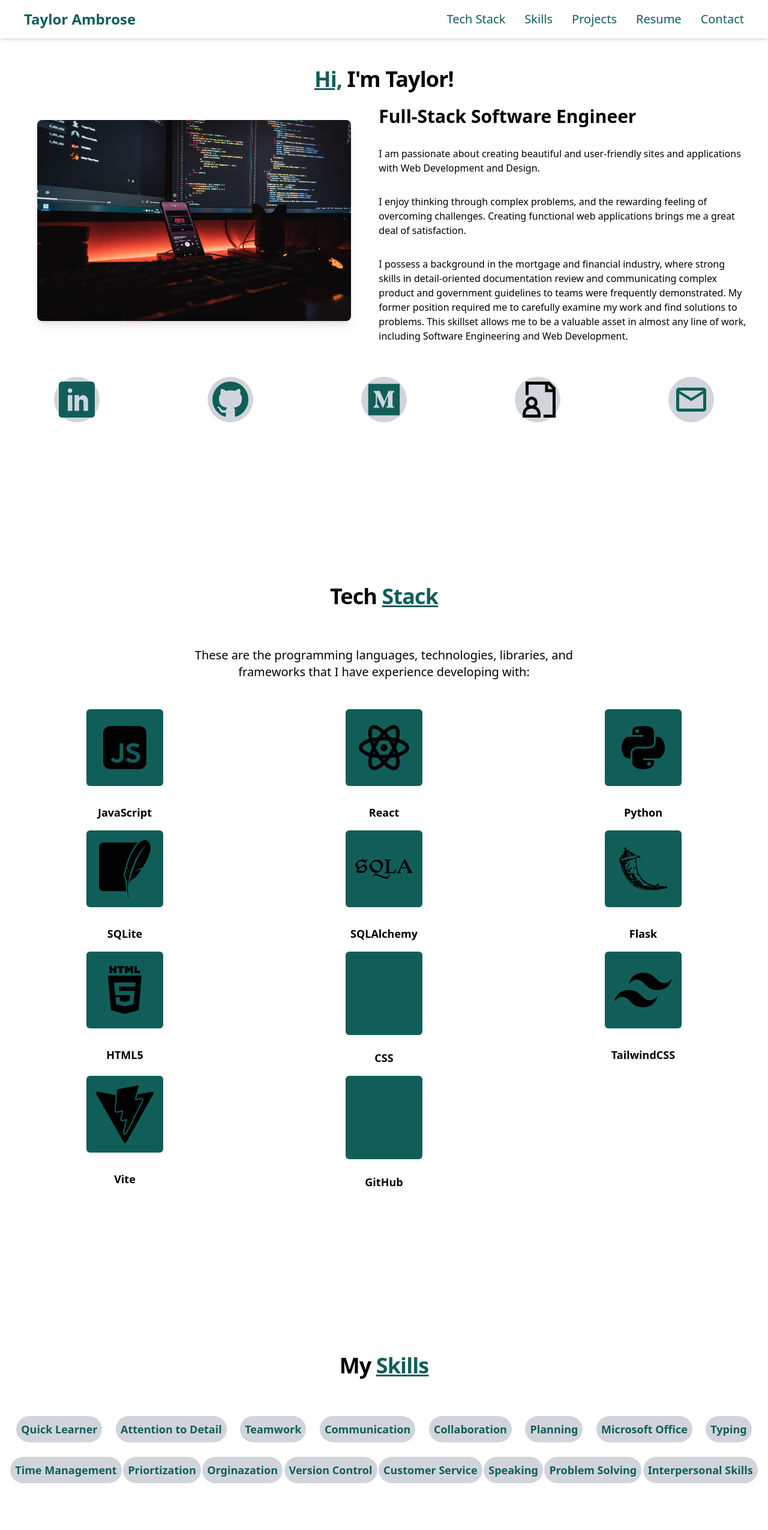
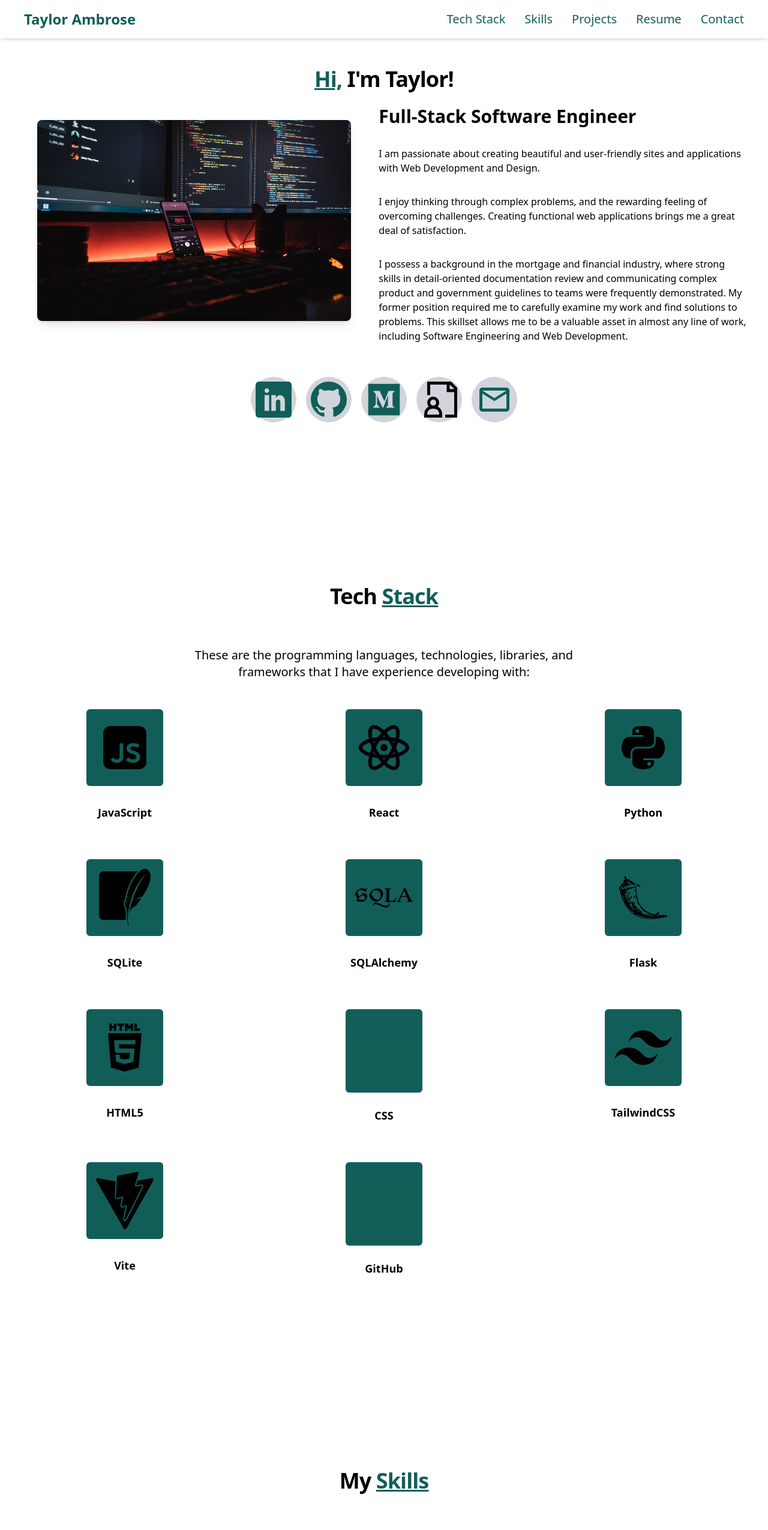
Before and after one commit to tambrose12/Portfolio-2, a React (Vite) app in the folder NewPortfolio/: page / in a window 1280 px wide. Shown: the top 2550 px of the page at 60% size. Built offline with nearby package versions, Linux system fonts and the light colour scheme; some icons are missing.

Commit message:
added dark mode. adjusted breakpoints.

```diff
--- a/NewPortfolio/index.html
+++ b/NewPortfolio/index.html
@@ -11,7 +11,7 @@
 
 </head>
 
-<body>
+<body class="dark:bg-slate-800">
   <div id="root"></div>
   <script type="module" src="/src/main.jsx"></script>
 </body>
--- a/NewPortfolio/src/App.jsx
+++ b/NewPortfolio/src/App.jsx
@@ -20,7 +20,7 @@ function App() {
   return (
     <>
       <Home />
-      <div className='w-full h-screen'></div>
+
     </>
   );
 }
--- a/NewPortfolio/src/components/MyResume.jsx
+++ b/NewPortfolio/src/components/MyResume.jsx
@@ -11,7 +11,7 @@ export default function MyResume() {
                 <article className="grid grid-cols-1 place-items-center">
                     <h2 className="mb-16 text-4xl font-bold tracking-tight">
                         My{" "}
-                        <u className="text-teal-800 text-4xl font-bold tracking-tight">
+                        <u className="text-teal-800 dark:text-cyan-500 text-4xl font-bold tracking-tight">
                             Resume
                         </u>
                     </h2>
@@ -21,7 +21,7 @@ export default function MyResume() {
             <AppearOnScroll>
                 <div className="flex items-center text-center">
                     <div className="flex-auto mb-8 md:mb-0">
-                        <div className="mb-6 inline-block rounded-md text-gray-200 p-4 bg-teal-800 text-6xl hover:shadow-md hover:shadow-gray-500">
+                        <div className="mb-16 inline-block rounded-md text-gray-200 p-4 bg-teal-800 dark:bg-cyan-600 text-2xl hover:shadow-md hover:shadow-gray-500 dark:hover:shadow-cyan-600">
                             <a href={Resume} className="flex">
                                 <GrDocumentUser /> {" "}
                                 View Resume
--- a/NewPortfolio/src/components/Navigation.jsx
+++ b/NewPortfolio/src/components/Navigation.jsx
@@ -20,7 +20,7 @@ const Navigation = () => {
 
     return (
         <div className="shadow-md w-full fixed top-0 left-0 text-teal-800 z-[20]">
-            <div className="md:flex items-center justify-between bg-white py-4 md:px-10 px-7">
+            <div className="md:flex items-center justify-between bg-white py-4 md:px-10 px-7 dark:bg-slate-800 dark:text-gray-300">
                 <div className="font-bold text-2xl cursor-pointer flex items-center">
                     <a href="/" className="hover:text-gray-400">Taylor Ambrose</a>
                 </div>
--- a/NewPortfolio/src/components/Skills.jsx
+++ b/NewPortfolio/src/components/Skills.jsx
@@ -10,7 +10,7 @@ export default function Skills() {
                 <article className="grid grid-cols-1 place-items-center">
                     <h2 className="mb-16 text-4xl font-bold tracking-tight">
                         My{" "}
-                        <u className="text-teal-800 text-4xl font-bold tracking-tight">
+                        <u className="text-teal-800 dark:text-cyan-500 text-4xl font-bold tracking-tight">
                             Skills
                         </u>
                     </h2>
@@ -21,83 +21,83 @@ export default function Skills() {
                 <div className="flex flex-wrap md:mx-38">
                     {/* <div className="grid gap-x-6 md:grid-cols-3 lg:gap-x-12 mx-44"> */}
                     <div className="flex-auto mb-12 md:mb-0">
-                        <div className="mb-6 inline-block rounded-full bg-gray-300 p-2 text-teal-800 text-8xl">
+                        <div className="md:mb-6 inline-block rounded-full bg-gray-300 p-2 text-teal-800 dark:text-cyan-700 text-8xl sm:text-2xl">
                             <h5 className="text-lg font-bold">Quick Learner</h5>
                         </div>
                     </div>
                     <div className="flex-auto mb-12 md:mb-0">
-                        <div className="mb-6 inline-block rounded-full bg-gray-300 p-2 text-teal-800 text-8xl">
+                        <div className="md:mb-6 inline-block rounded-full bg-gray-300 p-2 text-teal-800 dark:text-cyan-700 text-8xl sm:text-2xl">
                             <h5 className="text-lg font-bold">Attention to Detail</h5>
                         </div>
                     </div>
                     <div className="flex-auto mb-12 md:mb-0">
-                        <div className="mb-6 inline-block rounded-full bg-gray-300 p-2 text-teal-800 text-8xl">
+                        <div className="md:mb-6 inline-block rounded-full bg-gray-300 p-2 text-teal-800 dark:text-cyan-700 text-8xl sm:text-2xl">
                             <h5 className="text-lg font-bold">Teamwork</h5>
                         </div>
                     </div>
                     <div className="flex-auto mb-12 md:mb-0">
-                        <div className="mb-6 inline-block rounded-full bg-gray-300 p-2 text-teal-800 text-8xl">
-                            <h5 className="text-lg font-bold">Communication</h5>
+                        <div className="md:mb-6 inline-block rounded-full bg-gray-300 p-2 text-teal-800 dark:text-cyan-700 text-8xl sm:text-2xl">
+                            <h5 className="text-lg font-bold">Written Communication</h5>
                         </div>
                     </div>
                     <div className="flex-auto mb-12 md:mb-0">
-                        <div className="mb-6 inline-block rounded-full bg-gray-300 p-2 text-teal-800 text-8xl">
+                        <div className="md:mb-6 inline-block rounded-full bg-gray-300 p-2 text-teal-800 dark:text-cyan-700 text-8xl sm:text-2xl">
                             <h5 className="text-lg font-bold">Collaboration</h5>
                         </div>
                     </div>
                     <div className="flex-auto mb-12 md:mb-0">
-                        <div className="mb-6 inline-block rounded-full bg-gray-300 p-2 text-teal-800 text-8xl">
+                        <div className="md:mb-6 inline-block rounded-full bg-gray-300 p-2 text-teal-800 dark:text-cyan-700 text-8xl sm:text-2xl">
                             <h5 className="text-lg font-bold">Planning</h5>
                         </div>
                     </div>
                     <div className="flex-auto mb-12 md:mb-0">
-                        <div className="mb-6 inline-block rounded-full bg-gray-300 p-2 text-teal-800 text-8xl">
+                        <div className="md:mb-6 inline-block rounded-full bg-gray-300 p-2 text-teal-800 dark:text-cyan-700 text-8xl sm:text-2xl">
                             <h5 className="text-lg font-bold">Microsoft Office</h5>
                         </div>
                     </div>
                     <div className="flex-auto mb-12 md:mb-0">
-                        <div className="mb-6 inline-block rounded-full bg-gray-300 p-2 text-teal-800 text-8xl">
+                        <div className="md:mb-6 inline-block rounded-full bg-gray-300 p-2 text-teal-800 dark:text-cyan-700 text-8xl sm:text-2xl">
                             <h5 className="text-lg font-bold">Typing</h5>
                         </div>
                     </div>
                     <div className="flex-auto mb-12 md:mb-0">
-                        <div className="mb-6 inline-block rounded-full bg-gray-300 p-2 text-teal-800 text-8xl">
+                        <div className="md:mb-6 inline-block rounded-full bg-gray-300 p-2 text-teal-800 dark:text-cyan-700 text-8xl sm:text-2xl">
                             <h5 className="text-lg font-bold">Time Management</h5>
                         </div>
                     </div>
                     <div className="flex-auto mb-12 md:mb-0">
-                        <div className="mb-6 inline-block rounded-full bg-gray-300 p-2 text-teal-800 text-8xl">
+                        <div className="md:mb-6 inline-block rounded-full bg-gray-300 p-2 text-teal-800 dark:text-cyan-700 text-8xl sm:text-2xl">
                             <h5 className="text-lg font-bold">Priortization</h5>
                         </div>
                     </div>
 
                     <div className="flex-auto mb-12 md:mb-0">
-                        <div className="mb-6 inline-block rounded-full bg-gray-300 p-2 text-teal-800 text-8xl">
+                        <div className="md:mb-6 inline-block rounded-full bg-gray-300 p-2 text-teal-800 dark:text-cyan-700 text-8xl sm:text-2xl">
                             <h5 className="text-lg font-bold">Orginazation</h5>
                         </div>
                     </div>
                     <div className="flex-auto mb-12 md:mb-0">
-                        <div className="mb-6 inline-block rounded-full bg-gray-300 p-2 text-teal-800 text-8xl">
+                        <div className="md:mb-6 inline-block rounded-full bg-gray-300 p-2 text-teal-800 dark:text-cyan-700 text-8xl sm:text-2xl">
                             <h5 className="text-lg font-bold">Version Control</h5>
                         </div>
                     </div>
                     <div className="flex-auto mb-12 md:mb-0">
-                        <div className="mb-6 inline-block rounded-full bg-gray-300 p-2 text-teal-800 text-8xl">
+                        <div className="md:mb-6 inline-block rounded-full bg-gray-300 p-2 text-teal-800 dark:text-cyan-700 text-8xl sm:text-2xl">
                             <h5 className="text-lg font-bold">Customer Service</h5>
                         </div>
                     </div>
                     <div className="flex-auto mb-12 md:mb-0">
-                        <div className="mb-6 inline-block rounded-full bg-gray-300 p-2 text-teal-800 text-8xl">
-                            <h5 className="text-lg font-bold">Speaking</h5>
+                        <div className=" md:mb-6 inline-block rounded-full bg-gray-300 p-2 text-teal-800 dark:text-cyan-700 text-8xl sm:text-2xl">
+                            <h5 className="text-lg font-bold">Spoken Communication</h5>
                         </div>
                     </div>
                     <div className="flex-auto mb-12 md:mb-0">
-                        <div className="mb-6 inline-block rounded-full bg-gray-300 p-2 text-teal-800 text-8xl">
+                        <div className="md:mb-6 inline-block rounded-full bg-gray-300 p-2 text-teal-800 dark:text-cyan-700 text-8xl sm:text-2xl">
                             <h5 className="text-lg font-bold">Problem Solving</h5>
                         </div>
                     </div>
                     <div className="flex-auto mb-12 md:mb-0">
-                        <div className="mb-6 inline-block rounded-full bg-gray-300 p-2 text-teal-800 text-8xl">
+                        <div className="md:mb-6 inline-block rounded-full bg-gray-300 p-2 text-teal-800 dark:text-cyan-700 text-8xl sm:text-2xl">
                             <h5 className="text-lg font-bold">Interpersonal Skills</h5>
                         </div>
                     </div>
--- a/NewPortfolio/src/components/Summary.jsx
+++ b/NewPortfolio/src/components/Summary.jsx
@@ -11,7 +11,7 @@ export default function Summary() {
     return (
         <section className="mb-20 py-8" id="taylor">
             <h1 className="text-center text-4xl font-bold tracking-tight pt-20">
-                <u className="text-teal-800">Hi,</u> I'm Taylor!
+                <u className="text-teal-800 dark:text-cyan-500">Hi,</u> I'm Taylor!
             </h1>
             <div className="flex flex-wrap px-3">
                 <div className="mb-12 w-full shrink-0 grow-0 basis-auto lg:mb-0 lg:w-5/12">
@@ -30,7 +30,7 @@ export default function Summary() {
                 </div>
 
                 <div className="w-full shrink-0 grow-0 basis-auto lg:w-7/12">
-                    <div className="flex h-full items-center rounded-lg bg-lapiz-400 p-6 text-center lg:pl-12 lg:text-left">
+                    <div className="flex h-full items-center rounded-lg p-6 text-center lg:pl-12 lg:text-left">
                         <div className="lg:pl-12">
                             <h2 className="mb-8 text-3xl font-bold">
                                 Full-Stack Software Engineer
@@ -46,37 +46,37 @@ export default function Summary() {
                     </div>
                 </div>
             </div>
-            <div className="flex items-center text-center">
-                <div className="flex-auto mb-8 md:mb-0">
-                    <div className="mb-6 inline-block rounded-full bg-gray-300 p-2 text-teal-800 text-6xl hover:shadow-md hover:shadow-teal-800">
+            <div className="flex items-center place-content-center text-center">
+                <div className="text-center mb-8 md:mb-0">
+                    <div className="mb-6 inline-block rounded-full bg-gray-300 p-2 text-teal-800 dark:text-cyan-600 md:text-6xl text-2xl mx-2 hover:shadow-md hover:shadow-teal-800 dark:hover:shadow-cyan-600">
                         <a href='https://www.linkedin.com/in/taylorambrose'>
                             <ImLinkedin />
                         </a>
                     </div>
                 </div>
-                <div className="flex-auto mb-8 md:mb-0">
-                    <div className="mb-6 inline-block rounded-full bg-gray-300 p-2 text-teal-800 text-6xl hover:shadow-md hover:shadow-teal-800">
+                <div className="text-center mb-8 md:mb-0">
+                    <div className="mb-6 inline-block rounded-full bg-gray-300 p-2 text-teal-800 dark:text-cyan-600 md:text-6xl text-2xl mx-2 hover:shadow-md hover:shadow-teal-800 dark:hover:shadow-cyan-600">
                         <a href='https://github.com/tambrose12'>
                             <BsGithub />
                         </a>
                     </div>
                 </div>
-                <div className="flex-auto mb-8 md:mb-0">
-                    <div className="mb-6 inline-block rounded-full bg-gray-300 p-2 text-teal-800 text-6xl hover:shadow-md hover:shadow-teal-800">
+                <div className="text-center mb-8 md:mb-0">
+                    <div className="mb-6 inline-block rounded-full bg-gray-300 p-2 text-teal-800 dark:text-cyan-600 md:text-6xl text-2xl mx-2 hover:shadow-md hover:shadow-teal-800 dark:hover:shadow-cyan-600">
                         <a href='https://medium.com/@taykesby'>
                             <FaMedium />
                         </a>
                     </div>
                 </div>
-                <div className="flex-auto mb-8 md:mb-0">
-                    <div className="mb-6 inline-block rounded-full bg-gray-300 p-2 text-teal-800 text-6xl hover:shadow-md hover:shadow-teal-800">
+                <div className="text-center mb-8 md:mb-0">
+                    <div className="mb-6 inline-block rounded-full bg-gray-300 p-2 text-teal-800 dark:text-cyan-600 md:text-6xl text-2xl mx-2 hover:shadow-md hover:shadow-teal-800 dark:hover:shadow-cyan-600">
                         <a href={Resume}>
                             <GrDocumentUser />
                         </a>
                     </div>
                 </div>
-                <div className="flex-auto mb-8 md:mb-0">
-                    <div className="mb-6 inline-block rounded-full bg-gray-300 p-2 text-teal-800 text-6xl hover:shadow-md hover:shadow-teal-800">
+                <div className="text-center mb-8 md:mb-0">
+                    <div className="mb-6 inline-block rounded-full bg-gray-300 p-2 text-teal-800 dark:text-cyan-600 md:text-6xl text-2xl mx-2 hover:shadow-md hover:shadow-teal-800 dark:hover:shadow-cyan-600">
                         <a href="mailto:taykesby@gmail.com?subject=Hello%20Taylor">
                             <MdOutlineEmail />
                         </a>
--- a/NewPortfolio/src/components/TechStack.jsx
+++ b/NewPortfolio/src/components/TechStack.jsx
@@ -25,7 +25,7 @@ export default function TechStack() {
                 <article className="grid grid-cols-1 place-items-center">
                     <h2 className="mb-16 text-4xl font-bold tracking-tight">
                         Tech{" "}
-                        <u className="text-teal-800 text-4xl font-bold tracking-tight">
+                        <u className="text-teal-800 dark:text-cyan-500 text-4xl font-bold tracking-tight">
                             Stack
                         </u>
                     </h2>
@@ -36,25 +36,25 @@ export default function TechStack() {
                 </article>
             </AppearOnScroll>
             <AppearOnScroll>
-                <div className="grid gap-x-6 md:grid-cols-3 lg:gap-x-12 md:mx-38">
-                    <div className="mb-12 md:mb-0">
-                        <div className="mb-6 inline-block rounded-md bg-teal-800 p-4 text-black text-8xl">
+                <div className="grid md:gap-x-6 grid-cols-3 lg:gap-x-12 md:mx-38">
+                    <div className="md:mb-12">
+                        <div className="md:mb-6 inline-block rounded-md bg-teal-800 dark:bg-cyan-600 md:p-4 text-primary text-6xl md:text-8xl">
                             <RiJavascriptFill />
                         </div>
                         <h5 className="mb-4 text-lg font-bold">JavaScript</h5>
 
                     </div>
 
-                    <div className="mb-12 md:mb-0">
-                        <div className="mb-6 inline-block rounded-md bg-teal-800 p-4 text-primary text-8xl">
+                    <div className="md:mb-12">
+                        <div className="md:mb-6 inline-block rounded-md bg-teal-800 dark:bg-cyan-600 md:p-4 text-primary text-6xl md:text-8xl">
                             <RiReactjsLine />
                         </div>
                         <h5 className="mb-4 text-lg font-bold">React</h5>
 
                     </div>
 
-                    <div className="mb-12 md:mb-0">
-                        <div className="mb-6 inline-block rounded-md bg-teal-800 p-4 text-primary text-8xl">
+                    <div className="md:mb-12">
+                        <div className="md:mb-6 inline-block rounded-md bg-teal-800 dark:bg-cyan-600 md:p-4 text-primary text-6xl md:text-8xl">
                             <IoLogoPython />
 
                         </div>
@@ -63,39 +63,39 @@ export default function TechStack() {
                         </h5>
 
                     </div>
-                    <div className="mb-12 md:mb-0">
-                        <div className="mb-6 inline-block rounded-md bg-teal-800 p-4 text-primary text-8xl">
+                    <div className="md:mb-12">
+                        <div className="md:mb-6 inline-block rounded-md bg-teal-800 dark:bg-cyan-600 md:p-4 text-primary text-6xl md:text-8xl">
                             <SiSqlite />
 
                         </div>
                         <h5 className="mb-4 text-lg font-bold">SQLite</h5>
 
                     </div>
-                    <div className="mb-12 md:mb-0">
-                        <div className="mb-6 inline-block rounded-md bg-teal-800 p-4 text-primary text-8xl">
+                    <div className="md:mb-12">
+                        <div className="md:mb-6 inline-block rounded-md bg-teal-800 dark:bg-cyan-600 md:p-4 text-primary text-6xl md:text-8xl">
                             <SiSqlalchemy />
 
                         </div>
                         <h5 className="mb-4 text-lg font-bold">SQLAlchemy</h5>
 
                     </div>
-                    <div className="mb-12 md:mb-0">
-                        <div className="mb-6 inline-block rounded-md bg-teal-800 p-4 text-primary text-8xl">
+                    <div className="md:mb-12">
+                        <div className="md:mb-6 inline-block rounded-md bg-teal-800 dark:bg-cyan-600 md:p-4 text-primary text-6xl md:text-8xl">
                             <BiLogoFlask />
                         </div>
                         <h5 className="mb-4 text-lg font-bold">Flask</h5>
 
                     </div>
-                    <div className="mb-12 md:mb-0">
-                        <div className="mb-6 inline-block rounded-md bg-teal-800 p-4 text-primary text-8xl">
+                    <div className="md:mb-12">
+                        <div className="md:mb-6 inline-block rounded-md bg-teal-800 dark:bg-cyan-600 md:p-4 text-primary text-6xl md:text-8xl">
                             <TiHtml5 />
 
                         </div>
                         <h5 className="mb-4 text-lg font-bold">HTML5</h5>
 
                     </div>
-                    <div className="mb-12 md:mb-0">
-                        <div className="mb-6 inline-block rounded-md bg-teal-800 p-4 text-primary text-8xl">
+                    <div className="md:mb-12">
+                        <div className="md:mb-6 inline-block rounded-md bg-teal-800 dark:bg-cyan-600 md:p-4 text-primary text-6xl md:text-8xl">
                             <FaCss3 />
 
 
@@ -103,16 +103,16 @@ export default function TechStack() {
                         <h5 className="mb-4 text-lg font-bold">CSS</h5>
 
                     </div>
-                    <div className="mb-12 md:mb-0">
-                        <div className="mb-6 inline-block rounded-md bg-teal-800 p-4 text-primary text-8xl">
+                    <div className="md:mb-12">
+                        <div className="md:mb-6 inline-block rounded-md bg-teal-800 dark:bg-cyan-600 md:p-4 text-primary text-6xl md:text-8xl">
                             <SiTailwindcss />
 
                         </div>
                         <h5 className="mb-4 text-lg font-bold">TailwindCSS</h5>
 
                     </div>
-                    <div className="mb-12 md:mb-0">
-                        <div className="mb-6 inline-block rounded-md bg-teal-800 p-4 text-primary text-8xl">
+                    <div className="md:mb-12">
+                        <div className="md:mb-6 inline-block rounded-md bg-teal-800 dark:bg-cyan-600 md:p-4 text-primary text-6xl md:text-8xl">
                             <SiVite />
 
 
@@ -120,8 +120,8 @@ export default function TechStack() {
                         <h5 className="mb-4 text-lg font-bold">Vite</h5>
 
                     </div>
-                    <div className="mb-12 md:mb-0">
-                        <div className="mb-6 inline-block rounded-md bg-teal-800 p-4 text-primary text-8xl">
+                    <div className="md:mb-12">
+                        <div className="md:mb-6 inline-block rounded-md bg-teal-800 dark:bg-cyan-600 md:p-4 text-primary text-6xl md:text-8xl">
                             <FaGithub />
 
 
--- a/NewPortfolio/src/pages/Home.jsx
+++ b/NewPortfolio/src/pages/Home.jsx
@@ -9,7 +9,7 @@ import Contact from "../components/Contact"
 
 export default function Home() {
     return (
-        <main className="">
+        <div className="dark:bg-slate-800 dark:text-gray-300">
             <Navigation />
             <div className="container mx-auto" >
                 <Summary />
@@ -20,6 +20,6 @@ export default function Home() {
                 <Contact />
             </div>
 
-        </main>
+        </div>
     )
 }
```
Also changed, not shown: NewPortfolio/src/components/Contact.jsx (+12 -12 lines), NewPortfolio/src/components/Projects.jsx (+10 -10 lines).
